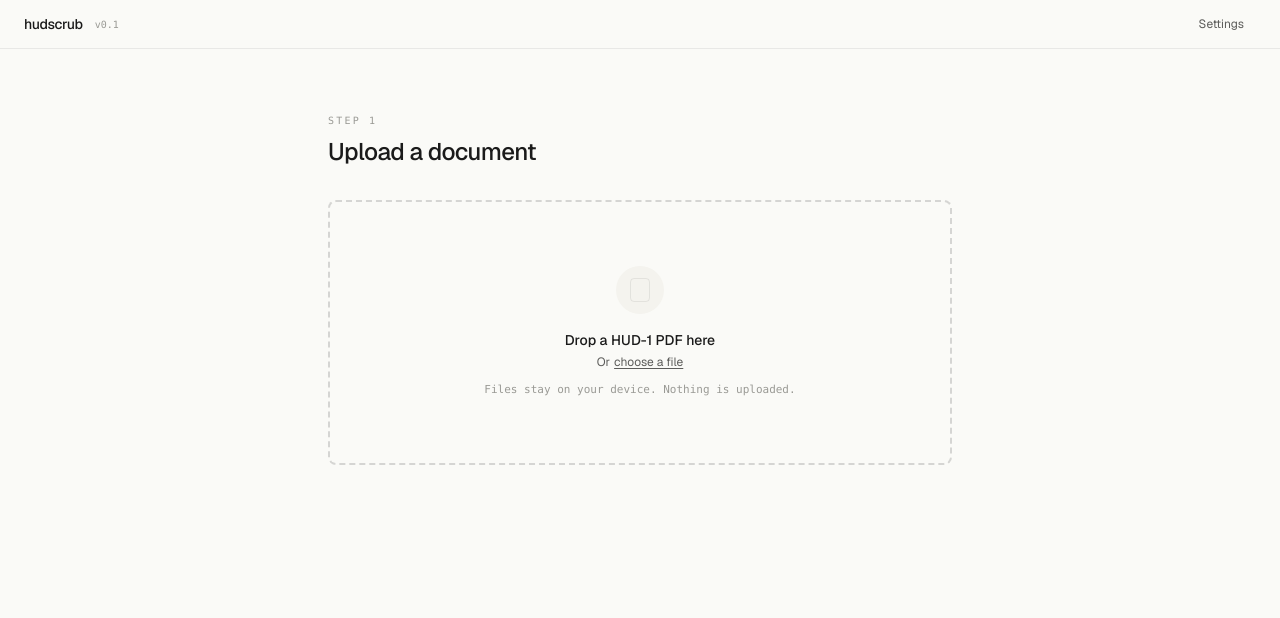
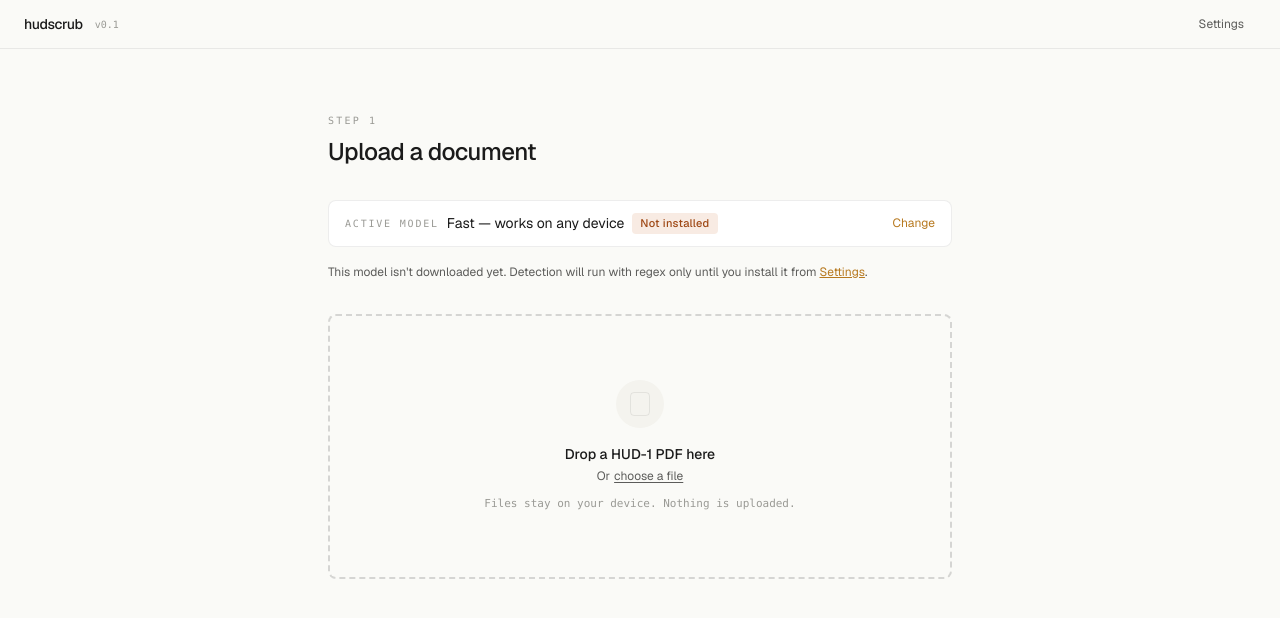
Before and after one commit to rynfar/hudscrub, a Next.js app in the folder web/: page /upload in a window 1280 px wide. Shown: the top 618 px of the page. Built offline with nearby package versions, Linux system fonts and the light colour scheme.

Commit message:
feat+fix: model picker on upload, robust persist storage, type-guarded mupdf calls

```diff
--- a/web/app/upload/page.tsx
+++ b/web/app/upload/page.tsx
@@ -1,12 +1,19 @@
 'use client';
+import Link from 'next/link';
 import { useRouter } from 'next/navigation';
 import { AppHeader } from '@/src/ui/AppHeader';
 import { DropZone } from '@/src/upload/DropZone';
+import { PillBadge } from '@/src/ui/PillBadge';
 import { useDocuments } from '@/src/store/document-store';
+import { useSettings, MODELS } from '@/src/store/settings-store';
 
 export default function UploadPage() {
   const router = useRouter();
   const addDoc = useDocuments((s) => s.add);
+  const selectedModel = useSettings((s) => s.selectedModel);
+  const installedModels = useSettings((s) => s.installedModels);
+  const meta = MODELS.find((m) => m.id === selectedModel);
+  const isInstalled = installedModels.includes(selectedModel) || selectedModel === 'regex-only';
 
   const handleFiles = async (files: File[]) => {
     let firstId: string | null = null;
@@ -35,6 +42,41 @@ export default function UploadPage() {
             </p>
             <h2 className="text-2xl tracking-tight font-medium">Upload a document</h2>
           </div>
+
+          {/* Active model status — confirms what will run when you upload */}
+          <div className="flex items-center justify-between gap-3 px-4 py-3 rounded-lg border border-[color:var(--color-border)] bg-[color:var(--color-surface)]">
+            <div className="flex items-center gap-2 min-w-0">
+              <p className="text-[10px] uppercase tracking-[0.18em] text-[color:var(--color-ink-subtle)] font-mono shrink-0">
+                Active model
+              </p>
+              <p className="text-sm text-[color:var(--color-ink)] truncate">
+                {meta?.name ?? selectedModel}
+              </p>
+              {isInstalled ? (
+                <PillBadge tone="regex">Installed</PillBadge>
+              ) : (
+                <PillBadge tone="llm-low">Not installed</PillBadge>
+              )}
+            </div>
+            <Link
+              href="/settings"
+              className="text-xs text-[color:var(--color-accent)] hover:underline shrink-0"
+            >
+              Change
+            </Link>
+          </div>
+
+          {!isInstalled && (
+            <div className="text-xs text-[color:var(--color-ink-muted)] leading-relaxed -mt-4">
+              This model isn&apos;t downloaded yet. Detection will run with regex only until you
+              install it from{' '}
+              <Link href="/settings" className="text-[color:var(--color-accent)] underline">
+                Settings
+              </Link>
+              .
+            </div>
+          )}
+
           <DropZone onFiles={handleFiles} />
         </div>
       </main>
--- a/web/src/output/redactor.ts
+++ b/web/src/output/redactor.ts
@@ -9,6 +9,7 @@ interface MupdfAnnotation {
   setRect(rect: number[]): void;
   setContents(text: string): void;
   setColor(color: number[]): void;
+  setDefaultAppearance?: (font: string, size: number, color: number[]) => void;
   update(): boolean;
   getContents(): string;
   getRect(): number[];
@@ -41,39 +42,68 @@ export async function redactDocument(
     // Step 1: Add Redact annotations and apply them (removes original text from content stream)
     for (const s of pageSpans) {
       const rect = [
-        s.bbox.x,
-        s.bbox.y,
-        s.bbox.x + s.bbox.width,
-        s.bbox.y + s.bbox.height,
+        Number(s.bbox.x),
+        Number(s.bbox.y),
+        Number(s.bbox.x + s.bbox.width),
+        Number(s.bbox.y + s.bbox.height),
       ];
+      if (rect.some((n) => !Number.isFinite(n))) {
+        console.warn('Skipping span with invalid bbox:', s);
+        continue;
+      }
+      try {
         const annot = page.createAnnotation('Redact');
         annot.setRect(rect);
+      } catch (e) {
+        console.error('Failed to create Redact annotation for span:', s, e);
       }
-    // applyRedactions(blackBoxes, imageMethod):
-    //   blackBoxes: true draws black rectangle where text was (redact mode visual)
-    //   imageMethod: 0=none, 1=remove, 2=pixelate
+    }
     const drawBlackBox = opts.mode === 'redact';
     const imageMethod = opts.mode === 'redact' ? 1 : 0;
+    try {
       page.applyRedactions(drawBlackBox, imageMethod);
+    } catch (e) {
+      console.error(`Failed to applyRedactions on page ${pageNum}:`, e);
+      throw e;
+    }
 
-    // Step 2 (sandbox only): Add FreeText annotations with replacement text overlaid at the same rect.
-    // Note: FreeText annotations render visibly in PDF viewers but do not appear in
-    // page.toStructuredText() output. Verification of sandbox replacements at integration-test
-    // time uses page.getAnnotations() to read the FreeText contents back.
+    // Step 2 (sandbox only): Add FreeText annotations with replacement text.
     if (opts.mode === 'sandbox') {
       for (const s of pageSpans) {
-        if (!s.replacement) continue;
+        // Type-guard: replacement must be a non-empty string. mupdf's setContents
+        // throws "Cannot pass non-string to std::string" if anything else slips through.
+        if (typeof s.replacement !== 'string' || s.replacement.length === 0) continue;
         const rect = [
-          s.bbox.x,
-          s.bbox.y,
-          s.bbox.x + s.bbox.width,
-          s.bbox.y + s.bbox.height,
+          Number(s.bbox.x),
+          Number(s.bbox.y),
+          Number(s.bbox.x + s.bbox.width),
+          Number(s.bbox.y + s.bbox.height),
         ];
+        if (rect.some((n) => !Number.isFinite(n))) {
+          console.warn('Skipping sandbox span with invalid bbox:', s);
+          continue;
+        }
+        try {
           const ft = page.createAnnotation('FreeText');
           ft.setRect(rect);
-        ft.setContents(s.replacement);
+          ft.setContents(String(s.replacement));
           ft.setColor([0, 0, 0]);
+          // Some mupdf builds want a default appearance set explicitly so update() can render.
+          if (typeof ft.setDefaultAppearance === 'function') {
+            try {
+              ft.setDefaultAppearance('Helv', 9, [0, 0, 0]);
+            } catch {
+              /* not fatal */
+            }
+          }
           ft.update();
+        } catch (e) {
+          console.error(
+            'Failed to add FreeText annotation for replacement:',
+            { text: s.text, replacement: s.replacement, type: typeof s.replacement },
+            e,
+          );
+        }
       }
     }
   }
--- a/web/src/store/name-lists-store.ts
+++ b/web/src/store/name-lists-store.ts
@@ -24,11 +24,6 @@ interface NameListsActions {
   addEntry: (id: string, entry: NameListEntry) => void;
   removeEntry: (id: string, original: string) => void;
 }
-
-const safeStorage = () =>
-  typeof window !== 'undefined'
-    ? localStorage
-    : { getItem: () => null, setItem: () => {}, removeItem: () => {} };
 
 export const useNameLists = create<NameListsState & NameListsActions>()(
   persist(
@@ -64,7 +59,16 @@ export const useNameLists = create<NameListsState & NameListsActions>()(
     }),
     {
       name: 'hudscrub.namelists.v1',
-      storage: createJSONStorage(safeStorage),
+      storage: createJSONStorage(() => {
+        if (typeof window !== 'undefined' && window.localStorage) {
+          return window.localStorage;
+        }
+        return {
+          getItem: () => null,
+          setItem: () => {},
+          removeItem: () => {},
+        };
+      }),
       partialize: ({ lists }) => ({ lists }),
     },
   ),
--- a/web/src/store/settings-store.ts
+++ b/web/src/store/settings-store.ts
@@ -97,11 +97,6 @@ interface SettingsActions {
   markInstalled: (id: ModelId) => void;
 }
 
-const safeStorage = () =>
-  typeof window !== 'undefined'
-    ? localStorage
-    : { getItem: () => null, setItem: () => {}, removeItem: () => {} };
-
 export const useSettings = create<Settings & SettingsActions>()(
   persist(
     (set) => ({
@@ -117,8 +112,21 @@ export const useSettings = create<Settings & SettingsActions>()(
     }),
     {
       name: 'hudscrub.settings.v1',
-      storage: createJSONStorage(safeStorage),
+      // Use a no-op stub during SSR / tests so persist doesn't crash.
+      // The persist middleware re-evaluates this lazily, picking up the real
+      // localStorage when the client takes over.
+      storage: createJSONStorage(() => {
+        if (typeof window !== 'undefined' && window.localStorage) {
+          return window.localStorage;
+        }
+        return {
+          getItem: () => null,
+          setItem: () => {},
+          removeItem: () => {},
+        };
+      }),
       partialize: ({ set: _set, reset: _reset, markInstalled: _mi, ...state }) => state,
+      version: 1,
     },
   ),
 );
```
Lines whose indentation alone changed are shown as unchanged.
